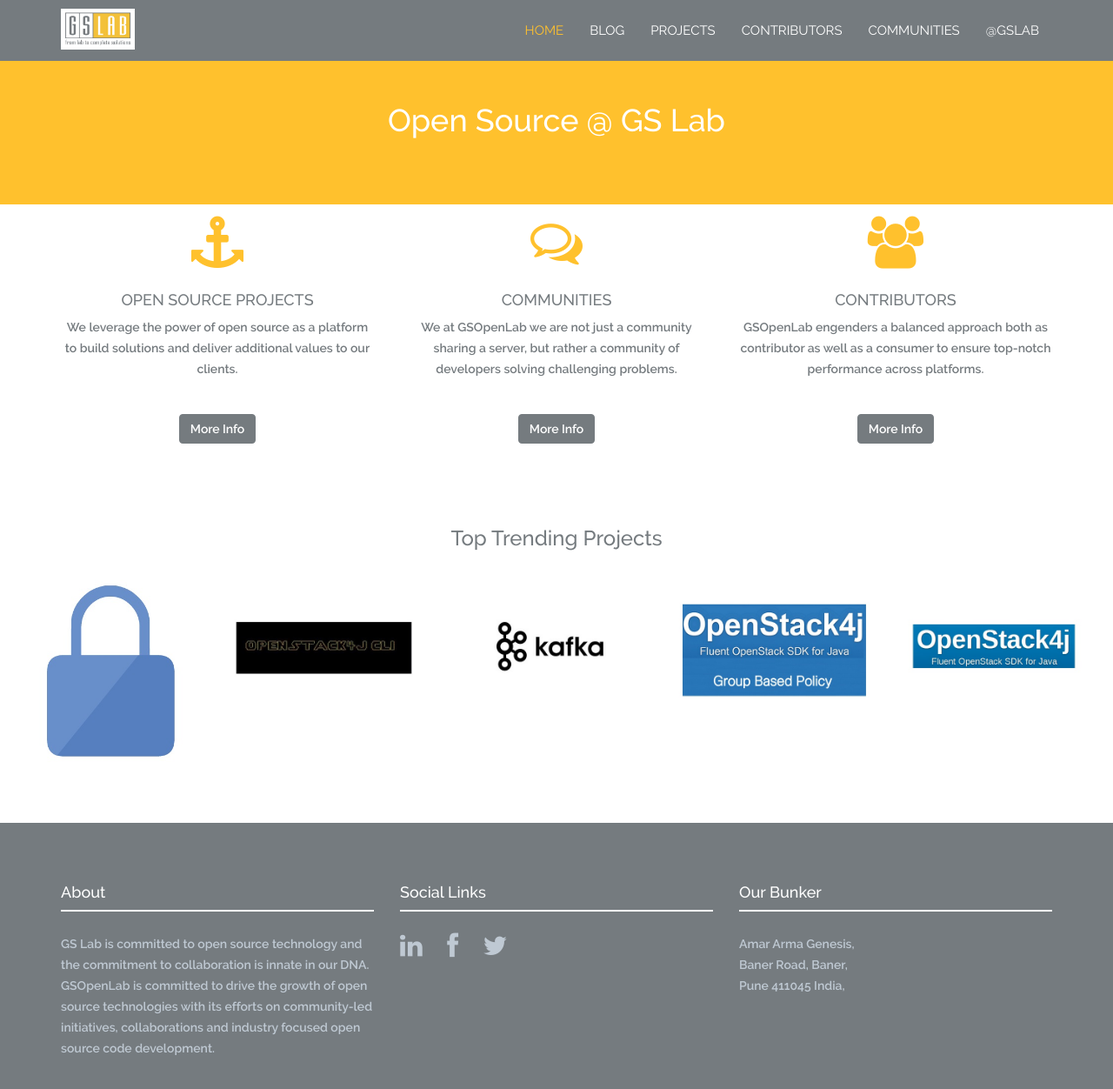
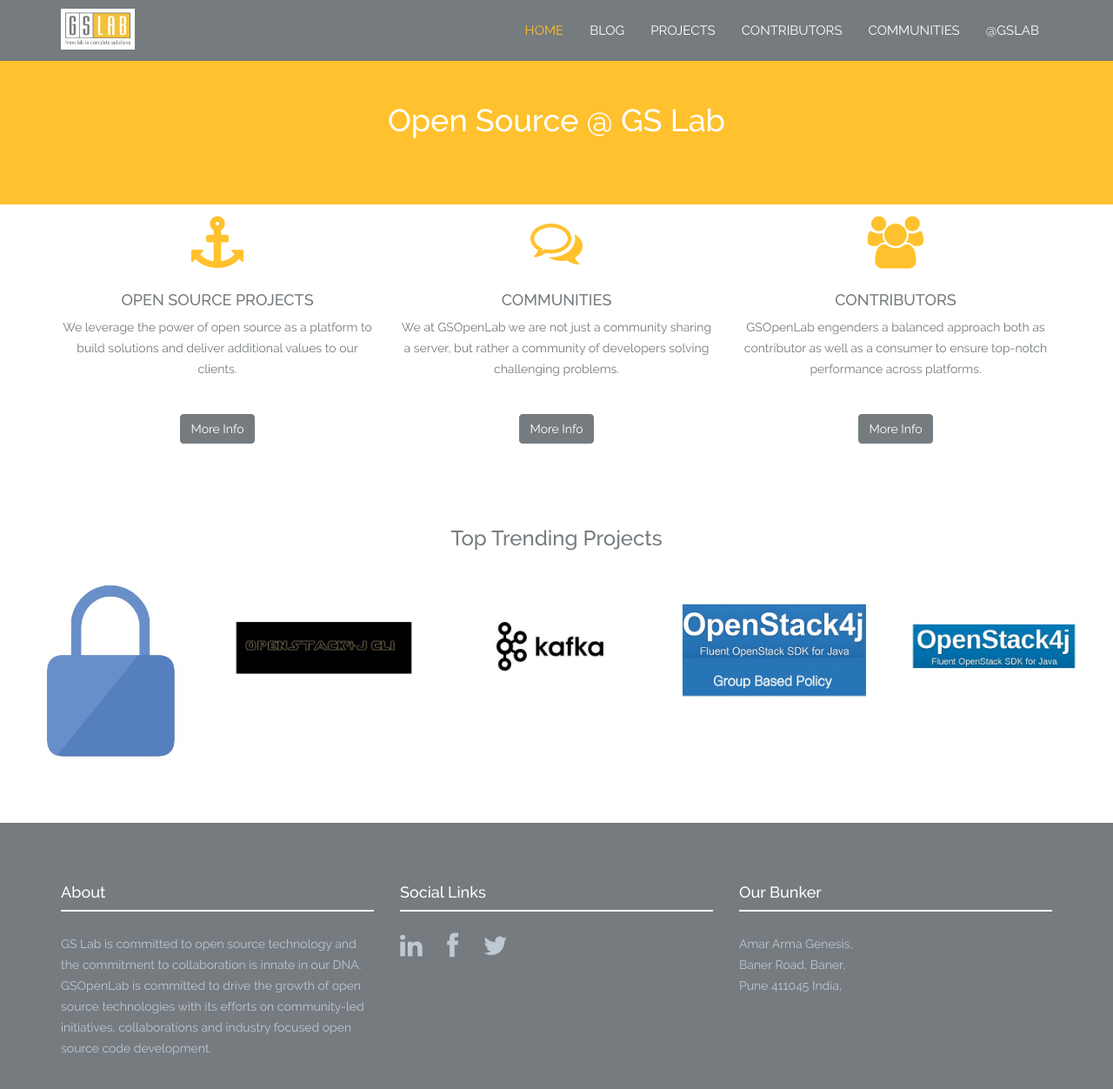
Before and after one commit to Akshada04/gslabopensource, a Jekyll site: the page built from index.html, in a window 1280 px wide and 1289 px high. Shown: the top 1252 px of the window at 87% size. Built offline with Jekyll 4.4.1, drawn with Linux system fonts in a browser that asks for light colours; nearby versions of some CDN libraries.

Commit message:
Update style.css

```diff
--- a/_includes/css/style.css
+++ b/_includes/css/style.css
@@ -215,7 +215,7 @@
 p {
 	padding: 0;
 	margin-bottom: 12px;
-	font-family: 'ralewaysemibold';
+	font-family: 'ralewayregular';
 	font-weight: 400;
 	font-size: 14px;
 	line-height: 24px;
```
